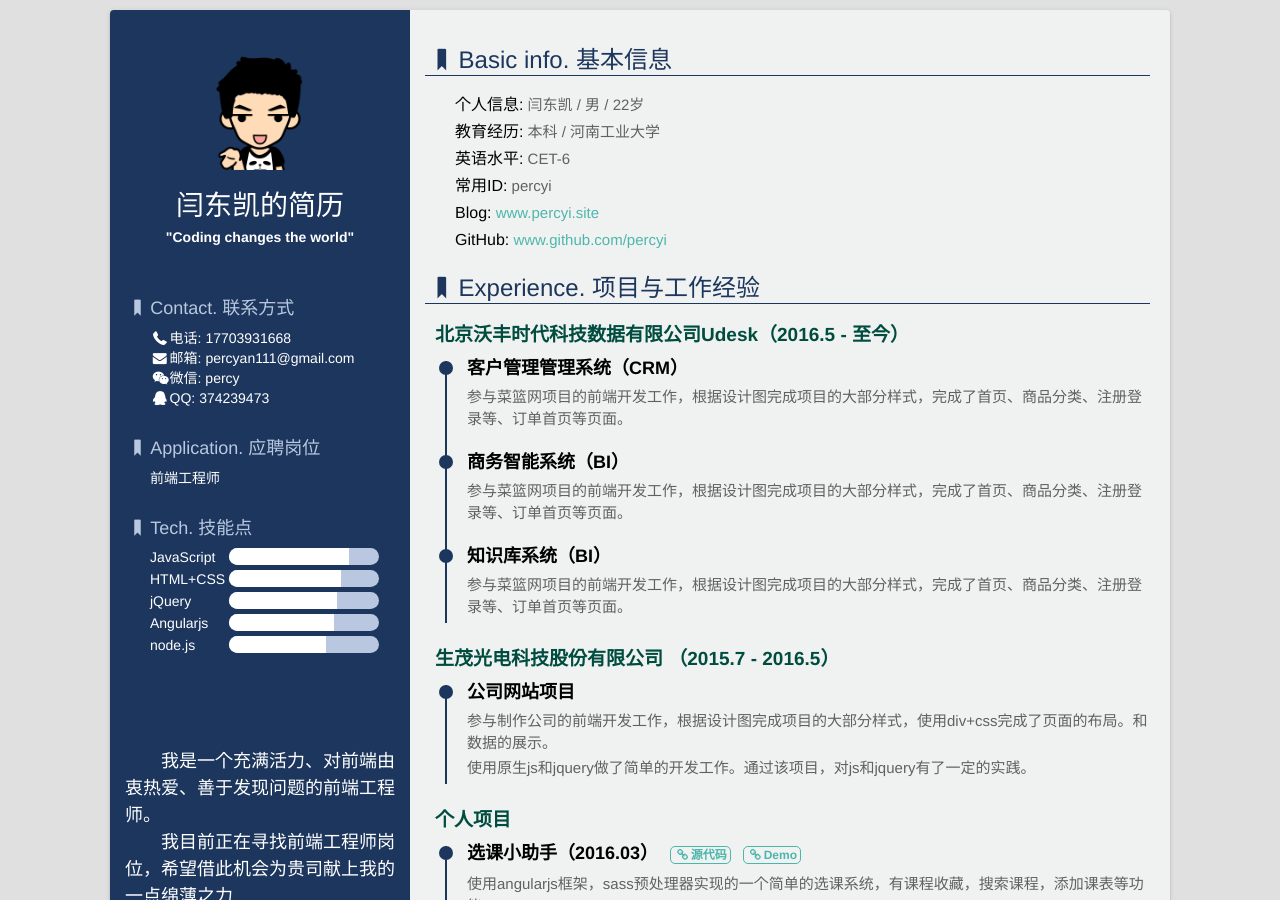
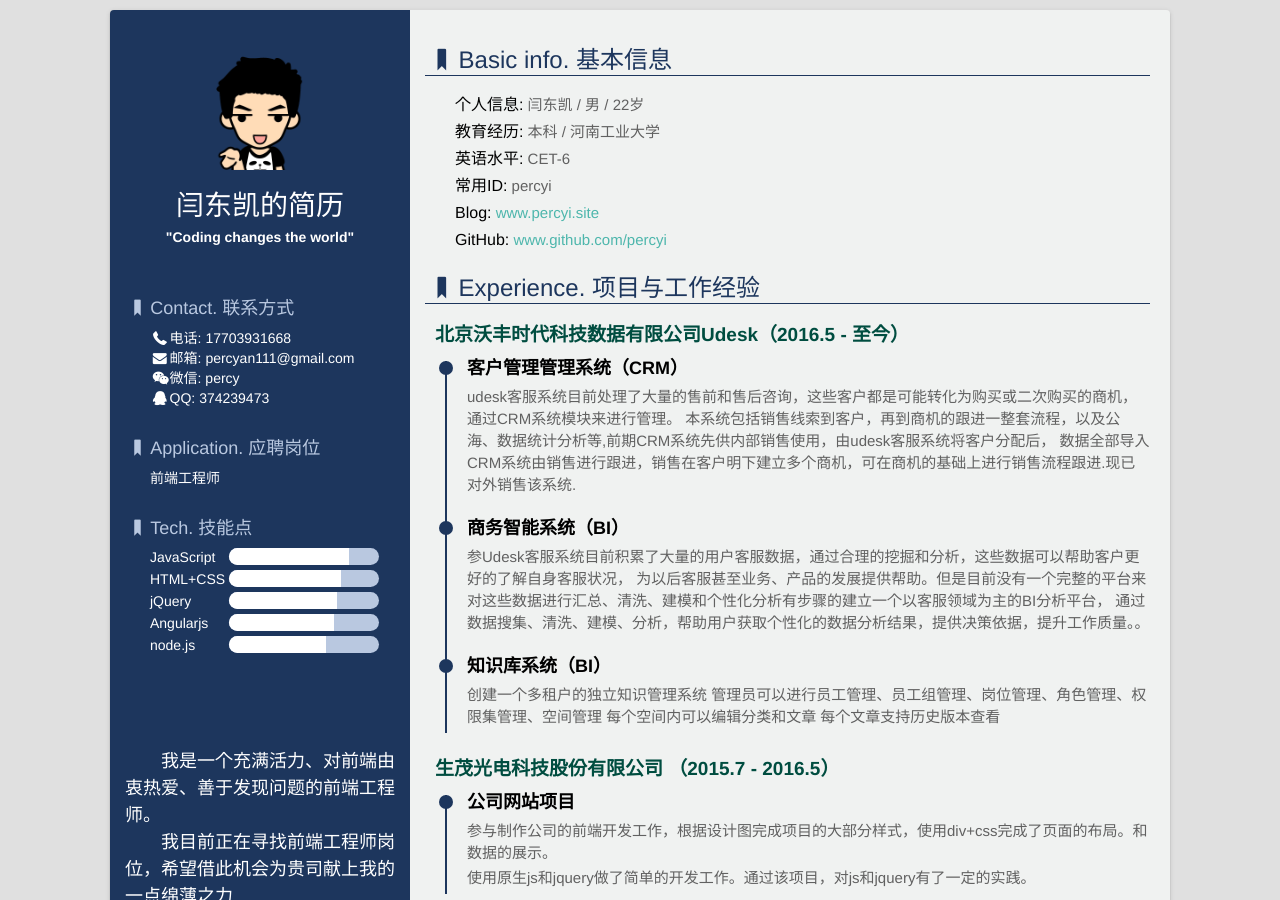
Before and after one commit to percyi/percyi.github.io, a Jekyll site: the page percy-resume/print.html, which Jekyll copies as it is, in a window 1280 px wide and 900 px high. Built offline with Jekyll 4.4.1, drawn with Linux system fonts in a browser that asks for light colours.

Commit message:
first modify

```diff
--- a/percy-resume/print.html
+++ b/percy-resume/print.html
@@ -96,17 +96,26 @@
                     <li>
                         <div class="circle"></div>
                         <h4>客户管理管理系统（CRM）</h4>
-                        <p>参与菜篮网项目的前端开发工作，根据设计图完成项目的大部分样式，完成了首页、商品分类、注册登录等、订单首页等页面。</p>
+                        <p>udesk客服系统目前处理了大量的售前和售后咨询，这些客户都是可能转化为购买或二次购买的商机，通过CRM系统模块来进行管理。
+                            本系统包括销售线索到客户，再到商机的跟进一整套流程，以及公海、数据统计分析等,前期CRM系统先供内部销售使用，由udesk客服系统将客户分配后，
+                            数据全部导入CRM系统由销售进行跟进，销售在客户明下建立多个商机，可在商机的基础上进行销售流程跟进.现已对外销售该系统.
+                        </p>
                     </li>
                     <li>
                         <div class="circle"></div>
                         <h4>商务智能系统（BI）</h4>
-                        <p>参与菜篮网项目的前端开发工作，根据设计图完成项目的大部分样式，完成了首页、商品分类、注册登录等、订单首页等页面。</p>
+                        <p>参Udesk客服系统目前积累了大量的用户客服数据，通过合理的挖掘和分析，这些数据可以帮助客户更好的了解自身客服状况，
+                            为以后客服甚至业务、产品的发展提供帮助。但是目前没有一个完整的平台来对这些数据进行汇总、清洗、建模和个性化分析有步骤的建立一个以客服领域为主的BI分析平台，
+                            通过数据搜集、清洗、建模、分析，帮助用户获取个性化的数据分析结果，提供决策依据，提升工作质量。。</p>
                     </li>
                     <li>
                         <div class="circle"></div>
                         <h4>知识库系统（BI）</h4>
-                        <p>参与菜篮网项目的前端开发工作，根据设计图完成项目的大部分样式，完成了首页、商品分类、注册登录等、订单首页等页面。</p>
+                        <p>    创建一个多租户的独立知识管理系统
+                                管理员可以进行员工管理、员工组管理、岗位管理、角色管理、权限集管理、空间管理
+                                每个空间内可以编辑分类和文章
+                                每个文章支持历史版本查看
+                        </p>
                     </li>
                 </ul>
                 <h3>生茂光电科技股份有限公司 （2015.7 - 2016.5）</h3>
```
